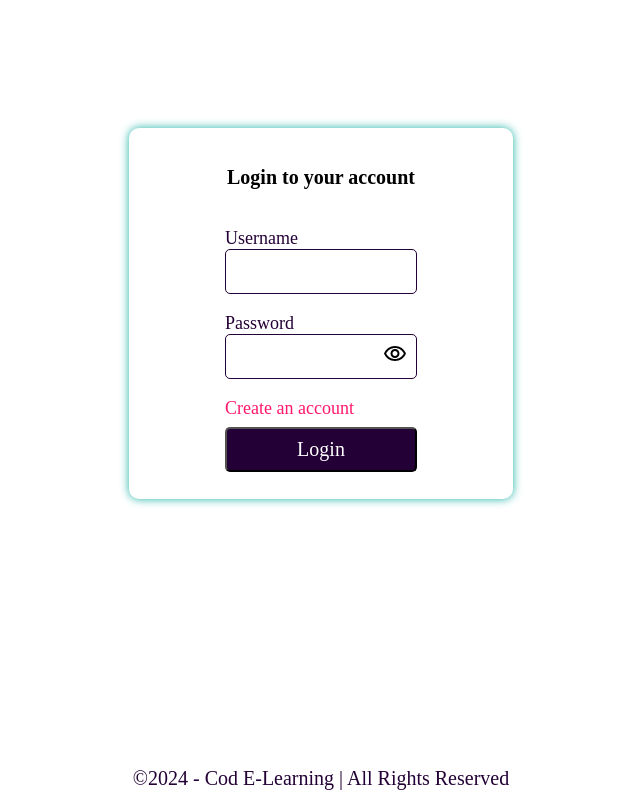
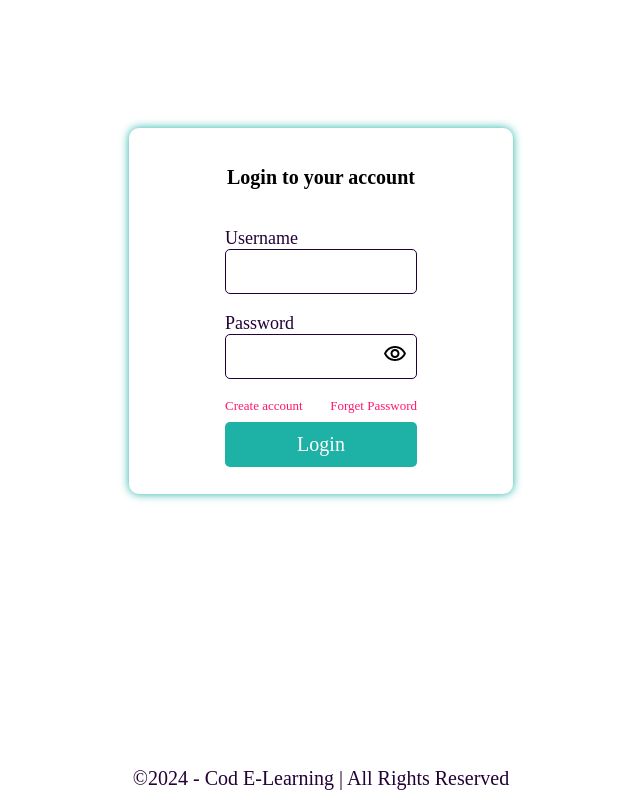
Before and after one commit to kwabenaasumadu/online-studies-web-app, a Next.js app: page /comps/login in a window 1280 px wide. Shown: the whole page, without its empty margins (319-959 px from the left). Built offline with nearby package versions, Linux system fonts and the light colour scheme; no server answers.

Commit message:
added forget password

```diff
--- a/src/pages/comps/login/index.js
+++ b/src/pages/comps/login/index.js
@@ -7,6 +7,8 @@ import { ToastContainer, toast } from "react-toastify";
 import "react-toastify/dist/ReactToastify.css";
 import Link from "next/link";
 import { useRouter } from "next/router";
+import { sendPasswordResetEmail } from "firebase/auth";
+import { auth } from "../../../../firebase.config";
 
 function Index() {
   const [showPassword, setShowPassword] = useState(false);
@@ -60,6 +62,20 @@ function Index() {
       setIsButtonClicked(false);
     }
   };
+
+
+  const resetPassword = async () => {
+   if(!email){
+      toast.error("Please enter your email address")
+   }
+   try {
+     await sendPasswordResetEmail(auth, email);
+     toast.success("Password reset email sent. Please check your email.");
+   } catch (error) {
+     toast.error("Error sending password reset email");
+   }
+ };
+
 
   return (
     <>
@@ -120,7 +136,8 @@ function Index() {
               </div>
 
               <div className={styles.container_forget_password}>
-                <Link href="/comps/login/acc_create">Create an account</Link>
+                <Link href="/comps/login/acc_create" className={styles.link}>Create account</Link>
+                <a onClick={resetPassword}>Forget Password</a>
               </div>
 
               <button type="submit" className={styles.login_btn}>
--- a/src/styles/login.module.css
+++ b/src/styles/login.module.css
@@ -82,17 +82,33 @@
 .container_form button{
    width: 100%;
    height: 45px;
-   background-color: #230035;
+   background-color: #1eb2a6;
    color: #fff;
    font-family: 'metropolis';
    font-size: 20px;
    transition: 0.4s ease-in-out;
    border-radius: 5px;
    margin-top: 4%;
+   border: none;
 }
 
 .container_form button:hover{
   transform: scaleX(1.1);
+}
+
+.container_forget_password{
+   display: grid;
+   grid-template-columns: 1fr auto;
+   width: 100%;
+}
+
+.container_forget_password .link{
+   font-size: 13px;
+}
+
+.container_forget_password a {
+   font-size: 13px;
+   cursor: pointer;
 }
 
 
```
